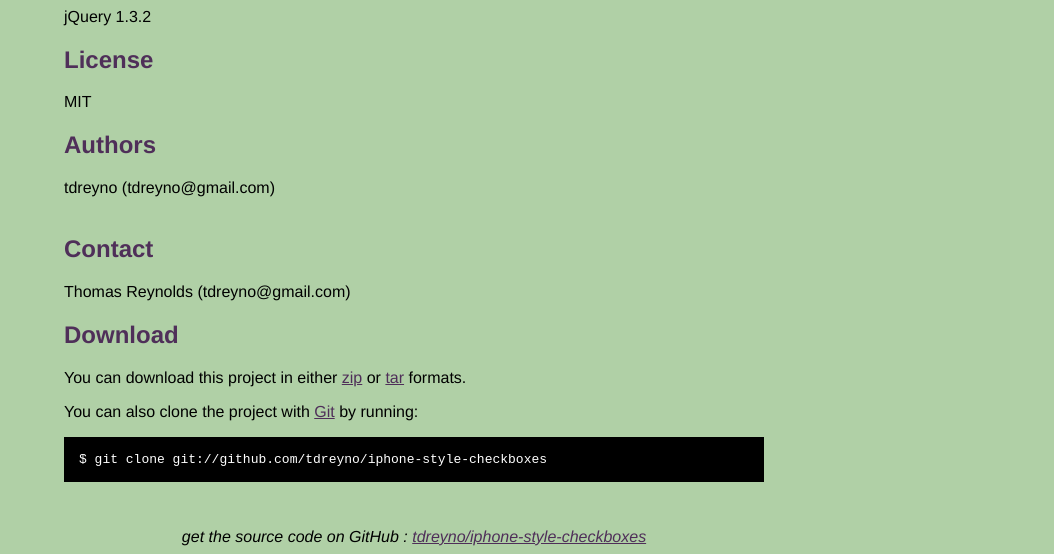
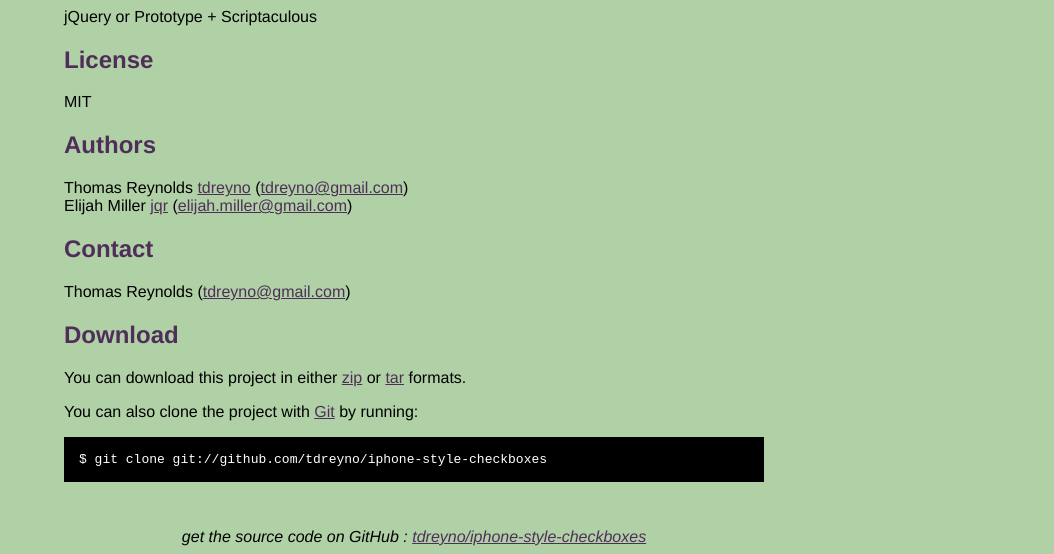
Before and after one commit to tdreyno/iphone-style-checkboxes, a plain HTML site: page index.html in a window 1280 px wide. Shown: the part 303-857 px from the top of the page, without its empty margins (226-1280 px from the left). Drawn offline with Linux system fonts and the light colour scheme.

Commit message:
Adding myself as an author and linkifying some emails and usernames.

```diff
--- a/index.html
+++ b/index.html
@@ -53,15 +53,16 @@
     </div>
 
     <h2>Dependencies</h2>
-<p>jQuery 1.3.2</p>
+<p>jQuery or Prototype + Scriptaculous</p>
 <h2>License</h2>
 <p>MIT</p>
 <h2>Authors</h2>
-<p>tdreyno (tdreyno@gmail.com)
-<br/>
-<br/>      </p>
+<p>
+  Thomas Reynolds <a href="http://github.com/tdreyno">tdreyno</a> (<a href="tdreyno@gmail.com">tdreyno@gmail.com</a>)<br/>
+  Elijah Miller <a href="http://github.com/jqr">jqr</a> (<a href="mailto:elijah.miller@gmail.com">elijah.miller@gmail.com</a>)<br/>
+</p>
 <h2>Contact</h2>
-<p>Thomas Reynolds (tdreyno@gmail.com)
+<p>Thomas Reynolds (<a href="tdreyno@gmail.com">tdreyno@gmail.com</a>)
 <br/>      </p>
 
 
```
